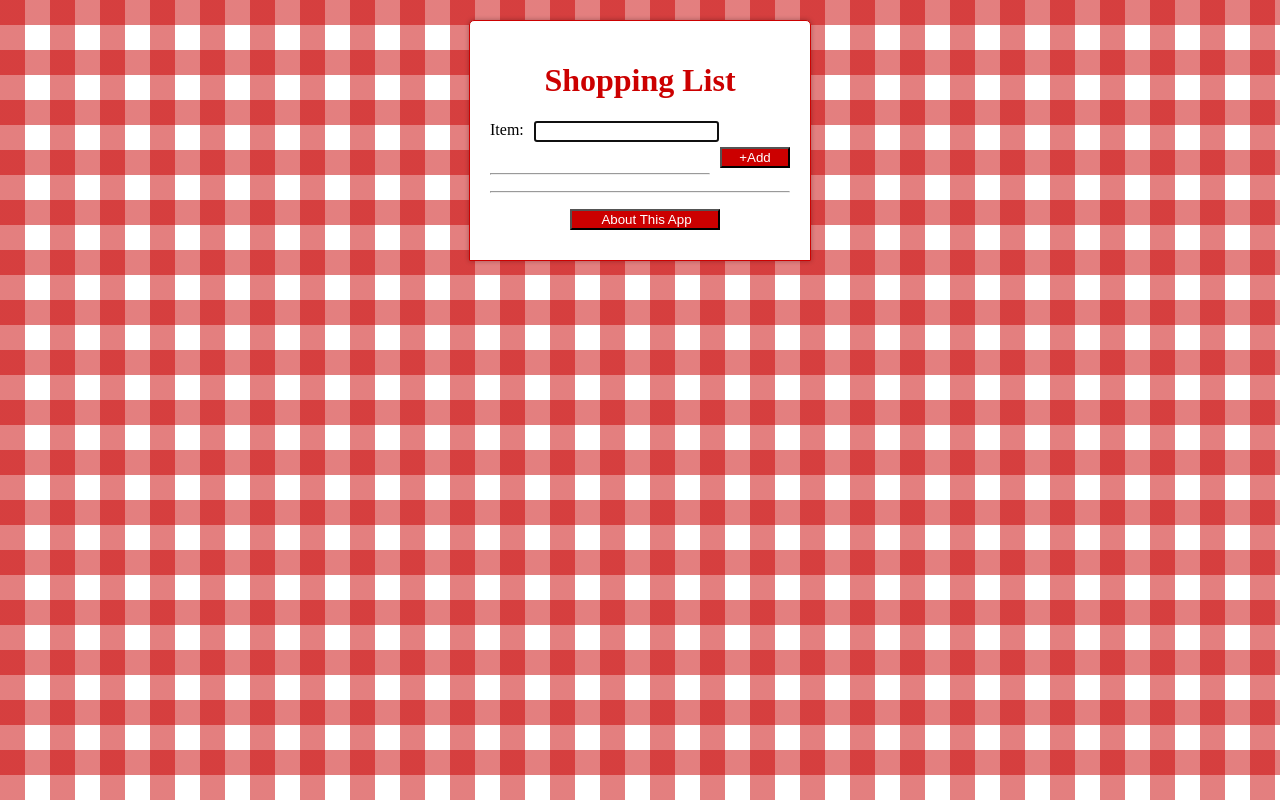
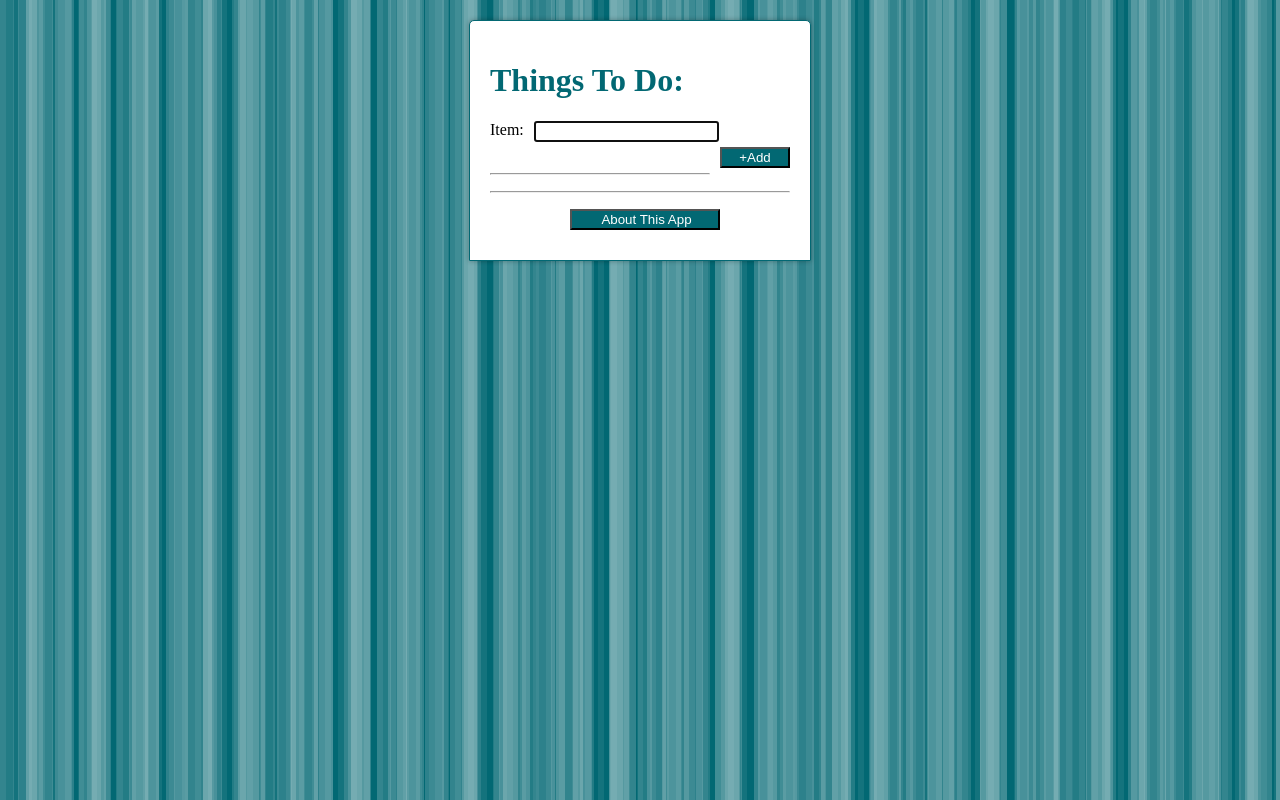
Before and after one commit to roselist/roselist.github.io, a plain HTML site: page index.html in a window 1280 px wide. Drawn offline with nearby package versions, Linux system fonts and the light colour scheme.

Commit message:
LR
made shopping list into To Do List

```diff
--- a/index.html
+++ b/index.html
@@ -17,7 +17,7 @@
  <body>
  <script src="script.js"></script>
      <div id="wrapper">
-	 <h1>Shopping List</h1>
+	 <h1>Things To Do:</h1>
      <label>Item: </label><input type="text" id="item" name="item" onkeydown = "if (event.keyCode == 13)
                         document.getElementById('btnSubmit').click()" maxlength="18" />
 
--- a/script.js
+++ b/script.js
@@ -63,7 +63,7 @@ function copyToClipboard(text) {
 }
 //v4.0 Add popup describing app when visitors load webpage the first time
 window.onload = function() {
-    alert("Welcome to 'Shopping List' App!\n\nCreated by Rock Valley College\n**Javascript(Web233) Students**\n\nQuestions?\nemail Professor Chuck Konkol\nc.konkol@rockvalleycollege.edu\n\nRegister @ RockValleyCollege.edu");
+    alert("Welcome to 'Things to do:' App!\n\nCreated by Rock Valley College\n**Javascript(Web233) Students**\n\nQuestions?\nemail Professor Chuck Konkol\nc.konkol@rockvalleycollege.edu\n\nRegister @ RockValleyCollege.edu");
     populateshoppinglistonload();
     displayShoppinglists();
     clearFocus();
@@ -71,7 +71,7 @@ window.onload = function() {
 
 function about()
 {
-    alert("Welcome to 'Shopping List' App!\n\nCreated by Rock Valley College\n**Javascript(Web233) Students**\n\nQuestions?\nemail Professor Chuck Konkol\nc.konkol@rockvalleycollege.edu\n\nRegister @ RockValleyCollege.edu");
+    alert("Welcome to 'Things to do:' App!\n\nCreated by Rock Valley College\n**Javascript(Web233) Students**\n\nQuestions?\nemail Professor Chuck Konkol\nc.konkol@rockvalleycollege.edu\n\nRegister @ RockValleyCollege.edu");
 
 }
 //read cookie and return
@@ -233,7 +233,7 @@ function addShoppinglist(item) {
   savecookie();
   }else
   {
-  alert("Item Description Required: Please enter now :)");
+  alert("Oops! You didn't enter anything. Please enter something here:)");
   clearFocus();
   }
 }
@@ -297,7 +297,7 @@ TheList += TheRow;
 }
 if (arrayLength > 0)
 {
-  document.getElementById("labels").innerHTML = 'Purchased';
+  document.getElementById("labels").innerHTML = 'Done';
   document.getElementById("MyCart").innerHTML = '<ul>' + TheList + '</ul>';
 }else{
   document.getElementById("labels").innerHTML = '';
--- a/style.css
+++ b/style.css
@@ -1,8 +1,10 @@
 
-body{background-color:white;
-background-image: linear-gradient(90deg, rgba(200,0,0,.5) 50%, transparent 50%),
-linear-gradient(rgba(200,0,0,.5) 50%, transparent 50%);
-background-size:50px 50px;
+body{background-color: #026873;
+background-image: linear-gradient(90deg, rgba(255,255,255,.07) 50%, transparent 50%),
+linear-gradient(90deg, rgba(255,255,255,.13) 50%, transparent 50%),
+linear-gradient(90deg, transparent 50%, rgba(255,255,255,.17) 50%),
+linear-gradient(90deg, transparent 50%, rgba(255,255,255,.19) 50%);
+background-size: 13px, 29px, 37px, 53px;
 }
 
 
@@ -13,13 +15,13 @@ background-size:50px 50px;
   padding:20px;
   border-radius: 5px 5px 0 0;
   box-shadow: inset 0 1px 2px rgba(255, 255, 255, 0.3), 0 0 5px rgba(0, 0, 0, .3);
-  border: 1px solid #cc0000;
+  border: 1px solid #026873;
 }
 
 h1{
 
-  text-align: center;
-  color: #cc0000;
+  text-align: left;
+  color: #026873;
 }
 label{
 float: left;
@@ -31,7 +33,7 @@ input[type=button] {
     margin-bottom:10px;
     margin-right:1,5;
     margin-left:10px;
-    background-color: #cc0000;
+    background-color: #026873;
     color: #FFFFFF;
     width: 70px;
 }
@@ -39,7 +41,7 @@ input[type=button] {
     vertical-align:middle;
     margin-right:1,5;
     margin-left:10px;
-    background-color: #cc0000;
+    background-color: #026873;
     color: #FFFFFF;
     width: 150px;
 }
@@ -48,7 +50,7 @@ input[type=button] {
     margin-bottom:10px;
     margin-right:1,5;
     margin-left:10px;
-    background-color: #cc0000;
+    background-color: #026873;
     color: #FFFFFF;
     width: 150px;
 }
@@ -59,7 +61,7 @@ input[type=button] {
 }
 #labels {
      margin:2px;
-	 background:#cc0000;
+	 background:#026873;
 	 color:#ffffff;
 	 text-align:center;
 	 font-size:small;
```
